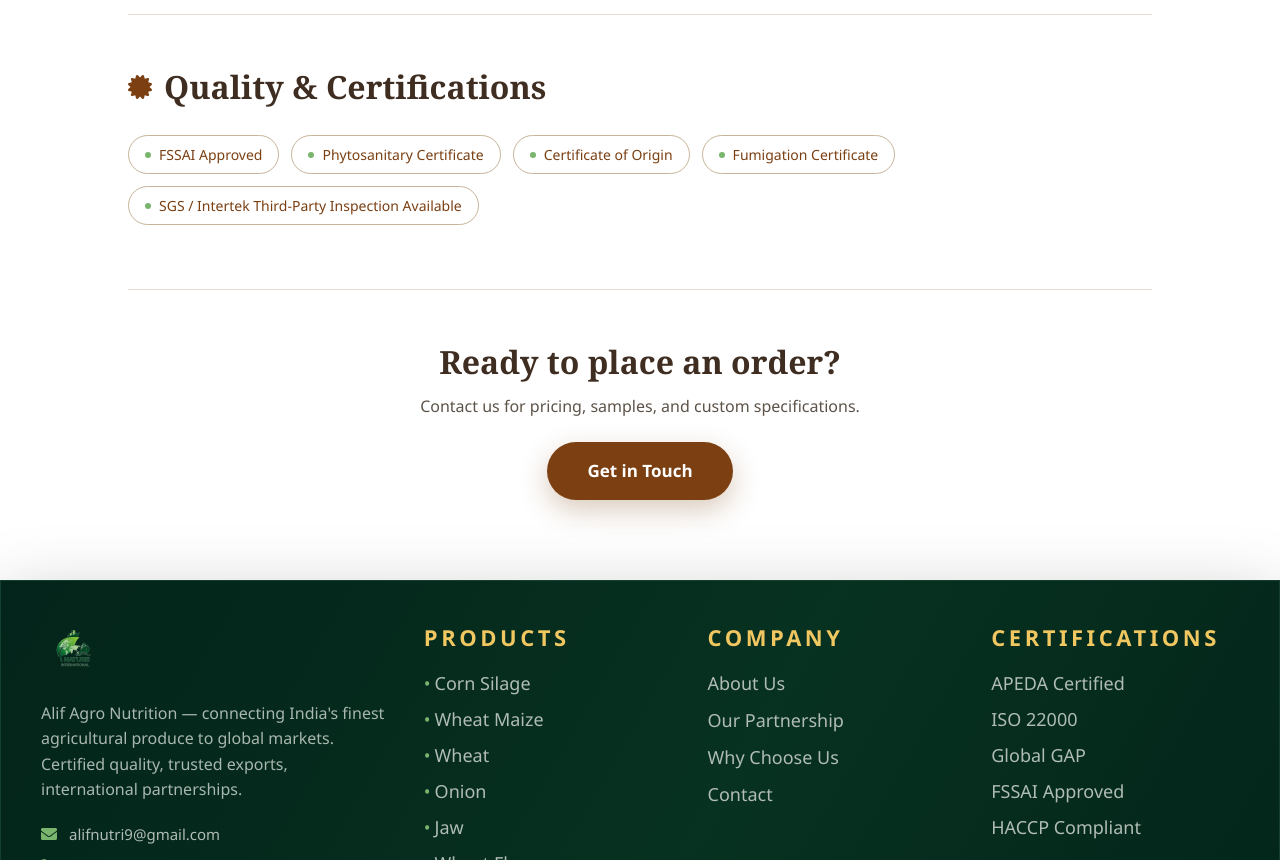
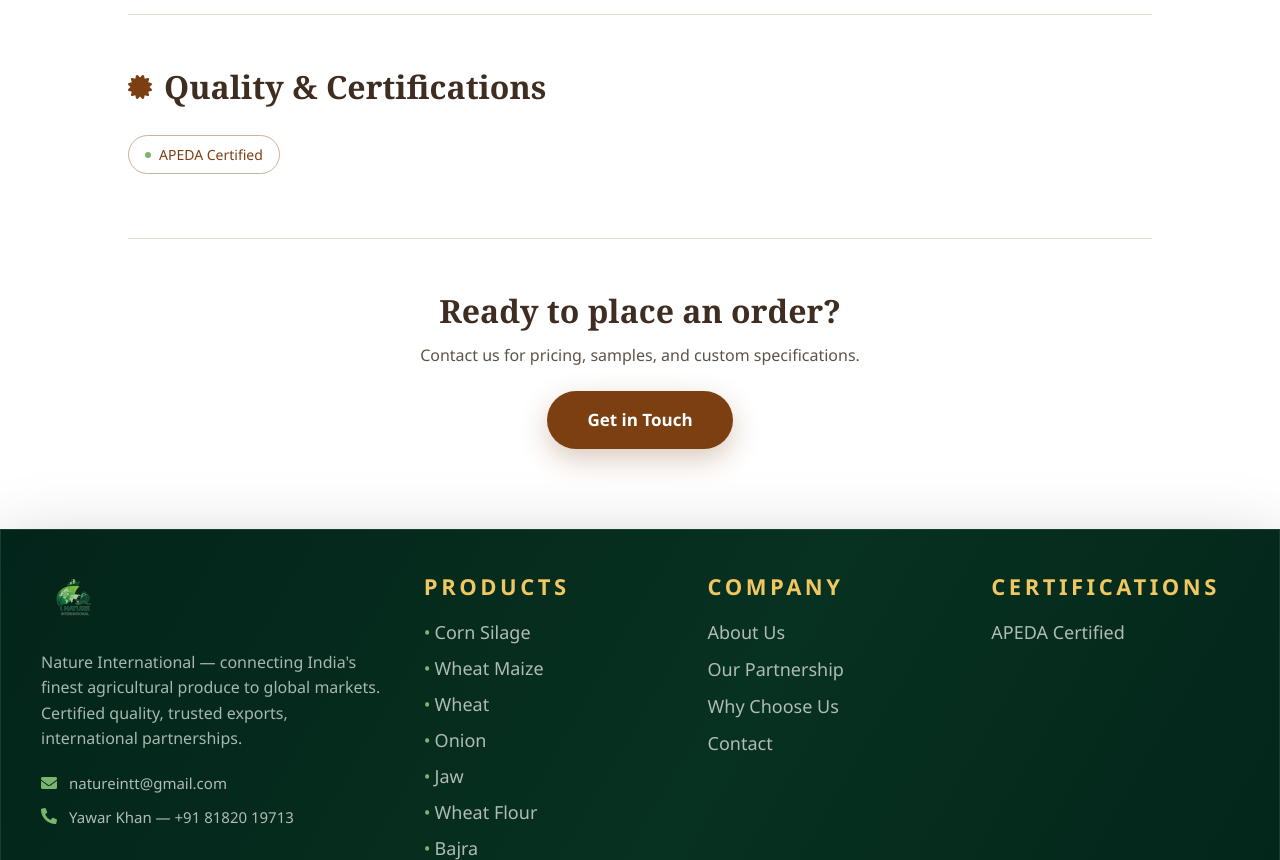
Before and after one commit to Anilrajput6441/agri-prod, a Next.js app: page /products/corn-silage in a window 1280 px wide. Shown: the part 1940-2800 px from the top of the page. Built offline with nearby package versions, Linux system fonts and the light colour scheme.

Commit message:
fixes name

```diff
--- a/app/layout.tsx
+++ b/app/layout.tsx
@@ -2,7 +2,7 @@
 import "./globals.css";
 
 export const metadata: Metadata = {
-  title: "Alif Agro Nutrition",
+  title: "NatureInternational - Premium Agricultural Exports from India",
   description: "Premium agricultural exports from India.",
 };
 
--- a/app/products/[slug]/page.tsx
+++ b/app/products/[slug]/page.tsx
@@ -35,7 +35,7 @@
 
             <div>
               <p className="inline-flex items-center gap-2 text-[12px] font-semibold uppercase tracking-[0.35em] text-[#9f6c35]">
-                <FaLeaf className="h-3 w-3" /> Alif Agro Nutrition
+                <FaLeaf className="h-3 w-3" /> Nature International
               </p>
               <h1 className="mt-3 font-serif text-[clamp(2.4rem,4vw,4rem)] font-semibold leading-[1.02] tracking-[-0.03em] text-[#3e2d20]">
                 {product.name}
--- a/components/ContactSection.tsx
+++ b/components/ContactSection.tsx
@@ -1,7 +1,9 @@
 import type { IconType } from "react-icons";
 import {
+  FaCertificate,
   FaEnvelope,
   FaGlobe,
+  FaIdCard,
   FaMapMarkerAlt,
   FaPhoneAlt,
 } from "react-icons/fa";
@@ -11,6 +13,9 @@
   { icon: FaEnvelope, label: "Email", value: "Natureintt@gmail.com" },
   { icon: FaPhoneAlt, label: "Yawar Khan", value: "+91 81820 19713" },
   { icon: FaMapMarkerAlt, label: "Company", value: "Nature International" },
+  { icon: FaIdCard, label: "GST Number", value: "09AAVFN5082A1Z0" },
+  { icon: FaCertificate, label: "Certification", value: "APEDA Certified" },
+  { icon: FaGlobe, label: "IEC Number", value: "AAVFN5082A" },
 ];
 
 export default function ContactSection() {
--- a/components/Footer.tsx
+++ b/components/Footer.tsx
@@ -20,10 +20,7 @@
 
 const certifications = [
   "APEDA Certified",
-  "ISO 22000",
-  "Global GAP",
-  "FSSAI Approved",
-  "HACCP Compliant",
+
 ];
 
 export default function Footer() {
@@ -36,7 +33,7 @@
           <div>
             <Image
               src="/aliflogo2.png"
-              alt="Alif Agro Nutrition"
+              alt="Nature International"
               width={160}
               height={64}
               className="h-14 w-auto sm:h-16"
@@ -44,18 +41,18 @@
             />
 
             <p className="mt-4 max-w-[470px] text-[16px] leading-[1.6] text-[#a8b7af]">
-              Alif Agro Nutrition — connecting India&apos;s finest agricultural
+              Nature International — connecting India&apos;s finest agricultural
               produce to global markets. Certified quality, trusted exports,
               international partnerships.
             </p>
 
             <div className="mt-5 space-y-3">
               <a
-                href="mailto:alifnutri9@gmail.com"
+                href="mailto:natureintt@gmail.com"
                 className="flex items-center gap-3 text-[15px] text-[#b0bcb5] transition-colors hover:text-[#f3f0e4]"
               >
                 <FaEnvelope className="h-4 w-4 shrink-0 text-[#7ab56e]" />
-                alifnutri9@gmail.com
+                natureintt@gmail.com
               </a>
               <div className="flex items-start gap-3 text-[15px] text-[#b0bcb5]">
                 <FaPhoneAlt className="mt-0.5 h-4 w-4 shrink-0 text-[#7ab56e]" />
@@ -116,8 +113,7 @@
         </div>
 
         <div className="mt-8 border-t border-white/10 pt-5 text-[14px] text-[#93a198] sm:flex sm:items-center sm:justify-between sm:text-[15px]">
-          <p>© 2025 Alif Agro Nutrition. All rights reserved.</p>
-          <p className="mt-2 sm:mt-0">Partners: Tabbasum Export & Nature International | Made in India</p>
+          <p>© 2025 Nature International. All rights reserved.</p>
         </div>
       </div>
     </footer>
--- a/components/GlobalNetworkSection.tsx
+++ b/components/GlobalNetworkSection.tsx
@@ -65,9 +65,9 @@
                   Partnerships
                 </h2>
                 <p className="mt-5 max-w-[620px] text-[17px] leading-[1.65] text-[#5e4b3d]/88">
-                  Alif Agro Nutrition operates in strategic alliance with Tabbasum Export
-                  and Nature International, creating a seamless bridge between Indian
-                  agricultural excellence and international buyers.
+                    Nature International operates in strategic alliance with Tabbasum Export
+                    and Nature International, creating a seamless bridge between Indian
+                    agricultural excellence and international buyers.
                 </p>
 
                 <div className="mt-8 space-y-6">
--- a/components/Header.tsx
+++ b/components/Header.tsx
@@ -72,7 +72,7 @@
 
           <Image
             src="/aliflogo2.png"
-            alt="Alif Agro Nutrition"
+            alt="Nature International"
             width={160}
             height={80}
             className={`relative h-16 w-auto transition-all duration-500 sm:h-20 lg:h-40 ${
--- a/data/products.ts
+++ b/data/products.ts
@@ -57,11 +57,7 @@
       leadTime: "10–15 days after LC opening",
     },
     certifications: [
-      "FSSAI Approved",
-      "Phytosanitary Certificate",
-      "Certificate of Origin",
-      "Fumigation Certificate",
-      "SGS / Intertek Third-Party Inspection Available",
+      "APEDA Certified",
     ],
     harvestSeason:
       "Kharif Season — July to October. Peak availability: October–December.",
@@ -101,11 +97,6 @@
     },
     certifications: [
       "APEDA Certified",
-      "FSSAI Approved",
-      "Phytosanitary Certificate",
-      "Certificate of Origin",
-      "Fumigation Certificate",
-      "SGS / Intertek Inspection Available",
     ],
     harvestSeason:
       "Kharif Season — Harvested October–December. Year-round availability from storage.",
@@ -120,7 +111,7 @@
     highlights: [
       "High protein content",
       "Low moisture & impurities",
-      "FSSAI & APEDA certified",
+      "APEDA certified",
       "Available year-round",
     ],
     origin: "Uttar Pradesh & Punjab, India",
@@ -145,11 +136,6 @@
     },
     certifications: [
       "APEDA Certified",
-      "FSSAI Approved",
-      "Phytosanitary Certificate",
-      "Certificate of Origin",
-      "Fumigation Certificate",
-      "SGS / Intertek Third-Party Inspection Available",
     ],
     harvestSeason:
       "Rabi Season — Harvested March to May. Peak export window: April–July.",
@@ -160,7 +146,7 @@
     src: "/products/onion.png",
     tagline: "Fresh Indian onions with global export standards",
     description:
-      "Alif Agro Nutrition exports premium quality onions sourced directly from major growing regions in India. Our onions are graded, sorted, and packed to meet EU, GCC, and Southeast Asian market requirements.",
+      "Nature International exports premium quality onions sourced directly from major growing regions in India. Our onions are graded, sorted, and packed to meet EU, GCC, and Southeast Asian market requirements.",
     highlights: [
       "Firm texture & pungent flavour",
       "Graded by size & quality",
@@ -194,11 +180,6 @@
     },
     certifications: [
       "APEDA Certified",
-      "FSSAI Approved",
-      "Phytosanitary Certificate",
-      "Certificate of Origin",
-      "EU Pesticide Residue Compliant",
-      "SGS / Intertek Inspection Available",
     ],
     harvestSeason:
       "Main crop: November–February (Kharif). Summer crop: March–May. Year-round availability.",
@@ -243,11 +224,6 @@
     },
     certifications: [
       "APEDA Certified",
-      "FSSAI Approved",
-      "Phytosanitary Certificate",
-      "Certificate of Origin",
-      "Fumigation Certificate",
-      "SGS / Intertek Inspection Available",
     ],
     harvestSeason:
       "Rabi Season — Harvested March to April. Export availability extends through the storage season.",
@@ -297,12 +273,7 @@
       leadTime: "10–15 days after LC opening",
     },
     certifications: [
-      "FSSAI Approved",
       "APEDA Certified",
-      "ISO 22000",
-      "Phytosanitary Certificate",
-      "Certificate of Origin",
-      "Halal Certified (on request)",
     ],
     harvestSeason:
       "Milled year-round from Rabi wheat (harvested March–May). Consistent supply guaranteed.",
@@ -347,11 +318,6 @@
     },
     certifications: [
       "APEDA Certified",
-      "FSSAI Approved",
-      "Phytosanitary Certificate",
-      "Certificate of Origin",
-      "Fumigation Certificate",
-      "Gluten-Free Certified",
     ],
     harvestSeason:
       "Kharif Season — Harvested September–October. Peak export: October–January.",
@@ -394,11 +360,6 @@
     },
     certifications: [
       "APEDA Certified",
-      "FSSAI Approved",
-      "Phytosanitary Certificate",
-      "Certificate of Origin",
-      "Fumigation Certificate",
-      "SGS / Intertek Inspection Available",
     ],
     harvestSeason:
       "Main harvest: February–April. Cold-stored exports available for extended supply.",
@@ -443,12 +404,7 @@
       leadTime: "7–12 days after order confirmation",
     },
     certifications: [
-      "FSSAI Approved",
       "APEDA Certified",
-      "ISO Certified Processing Unit",
-      "Certificate of Origin",
-      "Phytosanitary Certificate",
-      "SGS / Intertek Inspection Available",
     ],
     harvestSeason:
       "Mustard seed harvest season: February–March. Year-round oil production and export supply available.",
@@ -491,11 +447,6 @@
     },
     certifications: [
       "APEDA Certified",
-      "FSSAI Approved",
-      "Phytosanitary Certificate",
-      "Certificate of Origin",
-      "Fumigation Certificate",
-      "SGS / Intertek Inspection Available",
     ],
     harvestSeason:
       "Main season: November–February. Fresh supplies continue based on crop region.",
@@ -535,11 +486,6 @@
     },
     certifications: [
       "APEDA Certified",
-      "FSSAI Approved",
-      "Phytosanitary Certificate",
-      "Certificate of Origin",
-      "VHT / Hot Water Treatment on request",
-      "SGS / Intertek Inspection Available",
     ],
     harvestSeason: "Peak season: April–July, depending on variety and region.",
   },
@@ -581,11 +527,6 @@
     },
     certifications: [
       "APEDA Certified",
-      "FSSAI Approved",
-      "Phytosanitary Certificate",
-      "Certificate of Origin",
-      "Cold Chain Packing Available",
-      "SGS / Intertek Inspection Available",
     ],
     harvestSeason:
       "Available through multiple crop cycles across major producing states.",
@@ -624,11 +565,7 @@
       leadTime: "4–7 days after packing confirmation",
     },
     certifications: [
-      "FSSAI Approved",
-      "Phytosanitary Certificate",
-      "Certificate of Origin",
-      "Cold Chain Packing Available",
-      "SGS / Intertek Inspection Available",
+      "APEDA Certified",
     ],
     harvestSeason:
       "Main availability: spring to early autumn, with regional continuity in supply.",
@@ -667,11 +604,7 @@
       leadTime: "4–7 days after packing confirmation",
     },
     certifications: [
-      "FSSAI Approved",
-      "Phytosanitary Certificate",
-      "Certificate of Origin",
-      "Cold Chain Packing Available",
-      "SGS / Intertek Inspection Available",
+      "APEDA Certified",
     ],
     harvestSeason:
       "Available in multiple sowing cycles depending on region and climate.",
@@ -719,11 +652,6 @@
     },
     certifications: [
       "APEDA Certified",
-      "FSSAI Approved",
-      "Phytosanitary Certificate",
-      "Certificate of Origin",
-      "Cold Chain Packing Available",
-      "SGS / Intertek Inspection Available",
     ],
     harvestSeason: "Available across several crop windows through the year.",
   },
@@ -762,11 +690,6 @@
     },
     certifications: [
       "APEDA Certified",
-      "FSSAI Approved",
-      "Phytosanitary Certificate",
-      "Certificate of Origin",
-      "Fumigation Certificate",
-      "Gluten-Free Certified",
     ],
     harvestSeason: "Kharif Season — Harvested September–October.",
   },
@@ -805,11 +728,6 @@
     },
     certifications: [
       "APEDA Certified",
-      "FSSAI Approved",
-      "Phytosanitary Certificate",
-      "Certificate of Origin",
-      "Fumigation Certificate",
-      "Gluten-Free Certified",
     ],
     harvestSeason: "Kharif Season — Harvested September–October.",
   },
```
